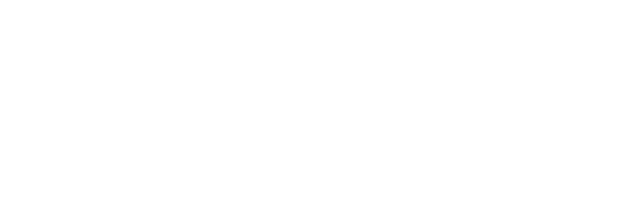
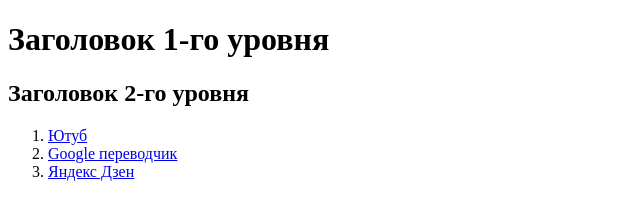
Before and after one commit to dianorlova/task-html, a website: page src/index.html in a window 1280 px wide. Shown: the whole page, without its empty margins (0-640 px from the left). Drawn offline with Linux system fonts and the light colour scheme.

Commit message:
Задание по HTML

```diff
--- a/src/index.html
+++ b/src/index.html
@@ -3,5 +3,15 @@
     <head>
         <title>HTML</title>
     </head>
-    <body></body>
+    <body>
+        <h1>Заголовок 1-го уровня</h1>
+        <h2>Заголовок 2-го уровня</h2>
+        <ol>
+            <li><a href="https://www.youtube.com/">Ютуб</a></li>
+            <li>
+                <a href="https://translate.google.ru/">Google переводчик</a>
+            </li>
+            <li><a href="https://dzen.ru/?yredirect=true">Яндекс Дзен</a></li>
+        </ol>
+    </body>
 </html>
```
Also changed, not shown: 1 other file.
